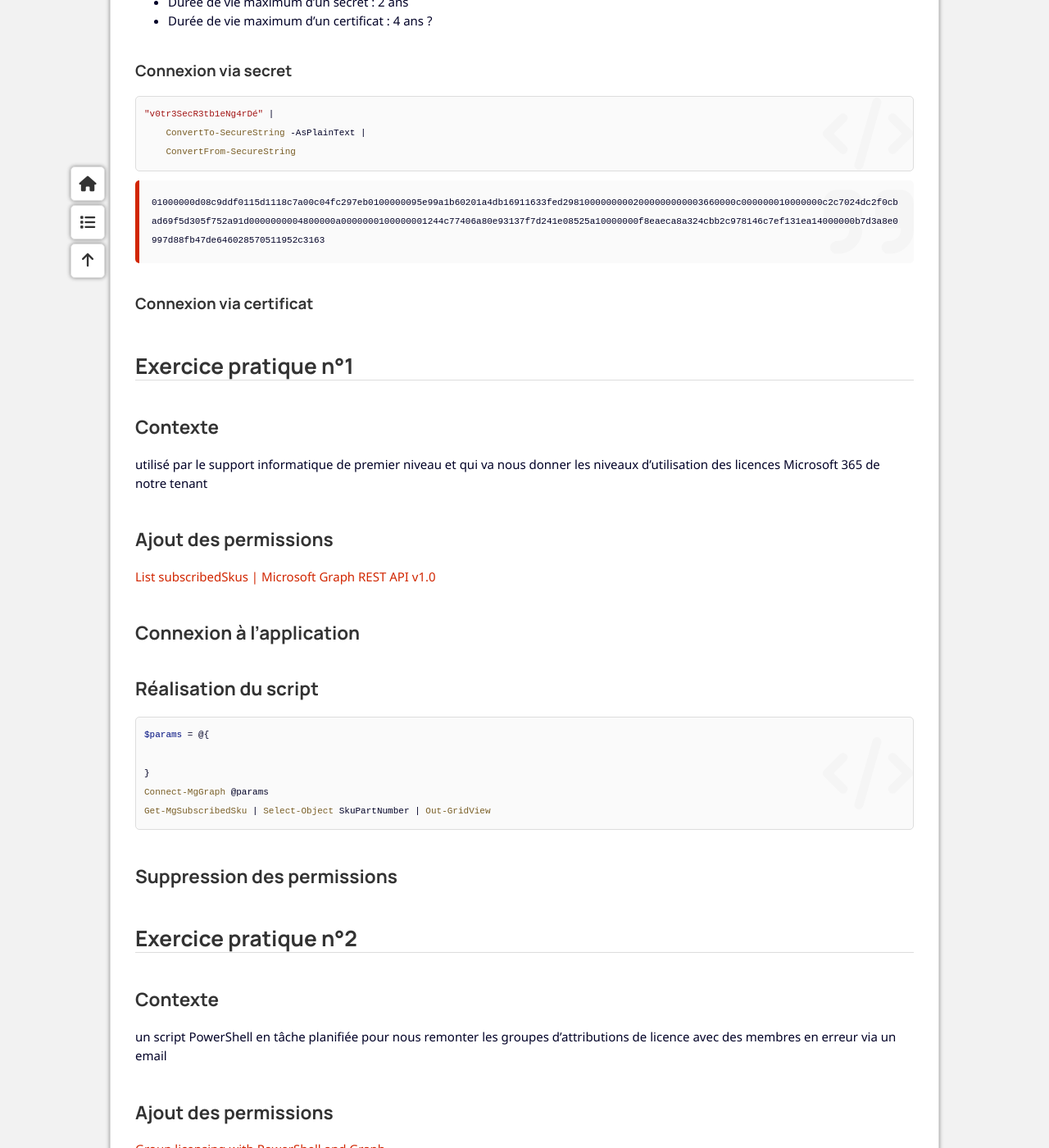
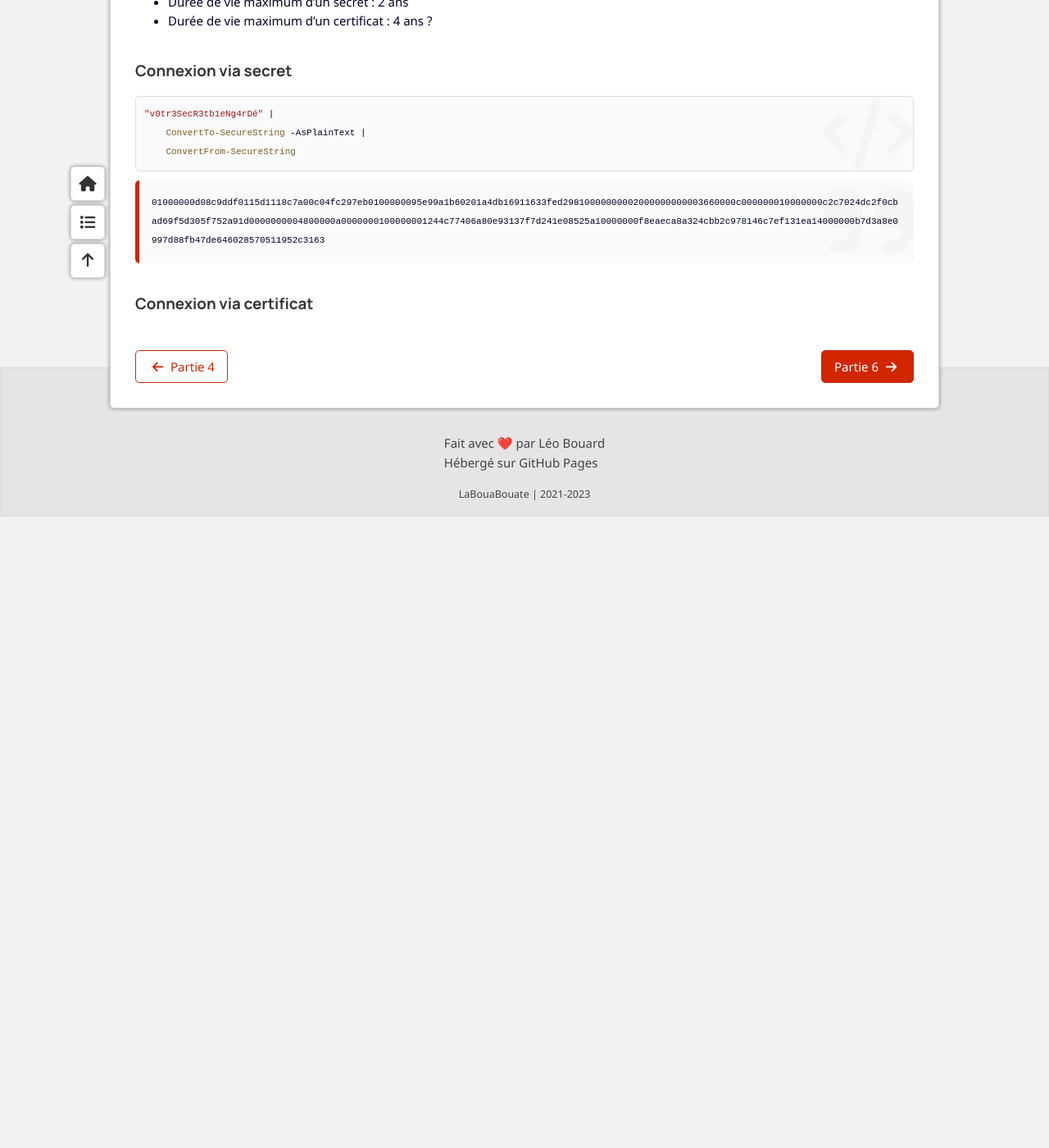
Before and after one commit to leobouard/leobouard.github.io, a Jekyll site: the page built from _posts/2023-09-17-cours-msgraph-005.md, in a window 1280 px wide and 1400 px high, scrolled down 4834 px. Shown: the whole window at 82% size. Built offline with Jekyll 4.4.1, drawn with Linux system fonts in a browser that asks for light colours; nearby versions of some CDN libraries; some web fonts are replaced; after the commit the page ends 5464 px from its top, so only the background shows below that; some of the changed text lies outside the part shown.

Commit message:
Update 2023-09-17-cours-msgraph-005.md

````diff
--- a/_posts/2023-09-17-cours-msgraph-005.md
+++ b/_posts/2023-09-17-cours-msgraph-005.md
@@ -86,56 +86,3 @@ Les deux premières informations sont disponibles facilement dans la section "Pr
 </blockquote>
 
 #### Connexion via certificat
-
-
-## Exercice pratique n°1
-
-### Contexte
-
-utilisé par le support informatique de premier niveau et qui va nous donner les niveaux d'utilisation des licences Microsoft 365 de notre tenant
-
-### Ajout des permissions
-
-[List subscribedSkus \| Microsoft Graph REST API v1.0](https://learn.microsoft.com/en-us/graph/api/subscribedsku-list?view=graph-rest-1.0&tabs=http)
-
-### Connexion à l'application
-
-### Réalisation du script
-
-```powershell
-$params = @{
-
-}
-Connect-MgGraph @params
-Get-MgSubscribedSku | Select-Object SkuPartNumber | Out-GridView
-```
-
-### Suppression des permissions
-
-## Exercice pratique n°2
-
-### Contexte
-
-un script PowerShell en tâche planifiée pour nous remonter les groupes d'attributions de licence avec des membres en erreur via un email
-
-### Ajout des permissions
-
-[Group licensing with PowerShell and Graph](https://learn.microsoft.com/en-us/entra/identity/users/licensing-ps-examples)
-
-> Réponses :
-> - autorisation d'application sur la permission *Group.Read.All*
-> - autorisation d'application sur la permission *Mail.Send*
-
-### Connexion à l'application
-
-#### Création du secret
-
-#### Création du certificat
-
-### Réalisation du script
-
-```powershell
-
-```
-
-### Suppression des permissions
````
